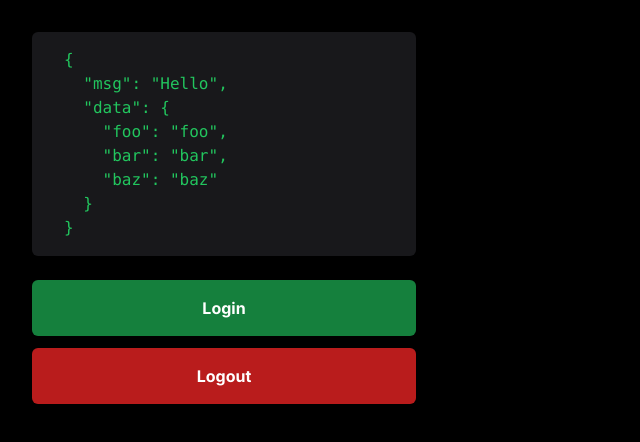
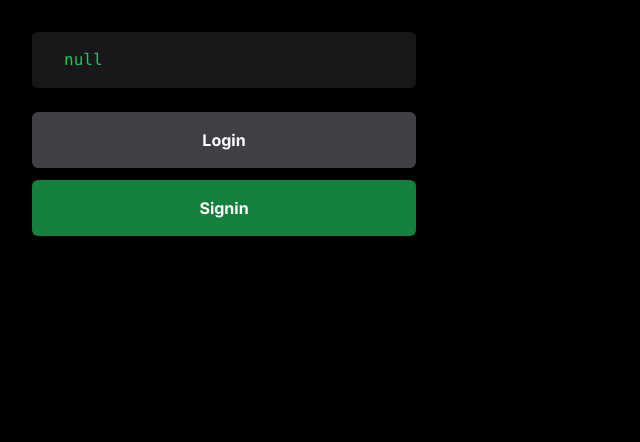
Before and after one commit to kevinmarquesp/nextjs-auth, a Next.js app: page / in a window 1280 px wide. Shown: the top 442 px of the page, without its empty margins (0-640 px from the left). Built offline with nearby package versions, Linux system fonts and the light colour scheme.

Commit message:
:truck: mv: The login page now is nammed as signin page properlly, typo of mine, sorry

```diff
--- a/app/page.tsx
+++ b/app/page.tsx
@@ -1,6 +1,6 @@
 export default function App() {
-  const current_session = { msg: 'Hello', data: { foo: 'foo', bar: 'bar', baz: 'baz' } }
-  // const current_session = null
+  // const current_session = { msg: 'Hello', data: { foo: 'foo', bar: 'bar', baz: 'baz' } }
+  const current_session = null
 
   return (
     <main className="w-screen h-screen p-8 bg-black">
@@ -8,14 +8,17 @@ export default function App() {
         <pre className="w-full px-8 py-4 mb-6 bg-zinc-900 rounded-md text-green-500">
           {JSON.stringify(current_session, null, 2)}
         </pre>
-        <a href="/login" className="inline-block w-full px-8 py-4 mb-3 text-center text-white bg-green-700 hover:bg-green-800 transition-all ease-linear font-bold rounded-md">
+        <a href="/login" className="inline-block w-full px-8 py-4 mb-3 text-center text-white bg-zinc-700 hover:bg-zinc-800 transition-all ease-linear font-bold rounded-md">
           Login
         </a>
+
         {current_session ?
           <button className="inline-block w-full px-8 py-4 text-center text-white bg-red-700 hover:bg-red-800 transition-all ease-linear font-bold rounded-md">
             Logout
           </button>
-          : <></>}
+          : <a href="/signin" className="inline-block w-full px-8 py-4 mb-3 text-center text-white bg-green-700 hover:bg-green-800 transition-all ease-linear font-bold rounded-md">
+            Signin
+          </a>}
       </div>
     </main >
   );
--- a/app/login/page.tsx
+++ b/app/signin/page.tsx
@@ -2,7 +2,7 @@
 
 import { signIn } from "next-auth/react";
 
-export default function Login() {
+export default function SignIn() {
   return (
     <main className='w-screen h-screen p-8 bg-black'>
       <form action={async (data) => {
@@ -13,15 +13,11 @@ export default function Login() {
         })
       }} className='max-w-sm'>
 
-        <div className='mb-3'>
+        <div>
           <FormInput required type='email' placeholder='Email' name='email' />
           <FormInput required type='text' placeholder='Username' name='username' />
           <FormInput required type='password' placeholder='Password' name='password' />
         </div>
-
-        <button type='submit' className='inline-block w-full px-8 py-4 mb-3 text-center text-white bg-zinc-700 hover:bg-zinc-800 transition-all ease-linear font-bold rounded-md'>
-          Enter with Google
-        </button>
 
         <button type='submit' className='inline-block w-full px-8 py-4 mb-3 text-center text-white bg-green-700 hover:bg-green-800 transition-all ease-linear font-bold rounded-md'>
           Register
```
